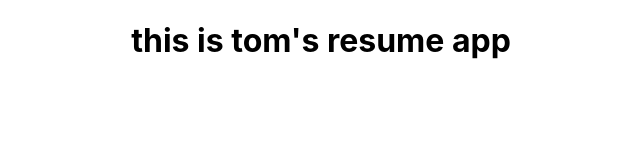
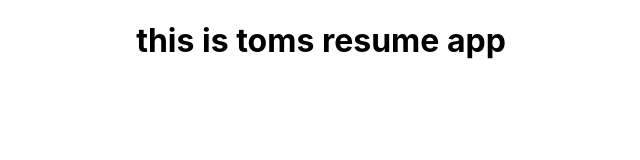
Before and after one commit to tompsherman/resume, a React (Create React App) app: page / in a window 1280 px wide. Shown: the top 160 px of the page, without its empty margins (319-959 px from the left). Built offline with nearby package versions, Linux system fonts and the light colour scheme.

Commit message:
test deployment

```diff
--- a/src/App.js
+++ b/src/App.js
@@ -5,7 +5,7 @@ import './App.css'
 const App = () => {
   return (
     <div className="App">
-      <h1>this is tom's resume app</h1>
+      <h1>this is toms resume app</h1>
     </div>
   );
 };
```
